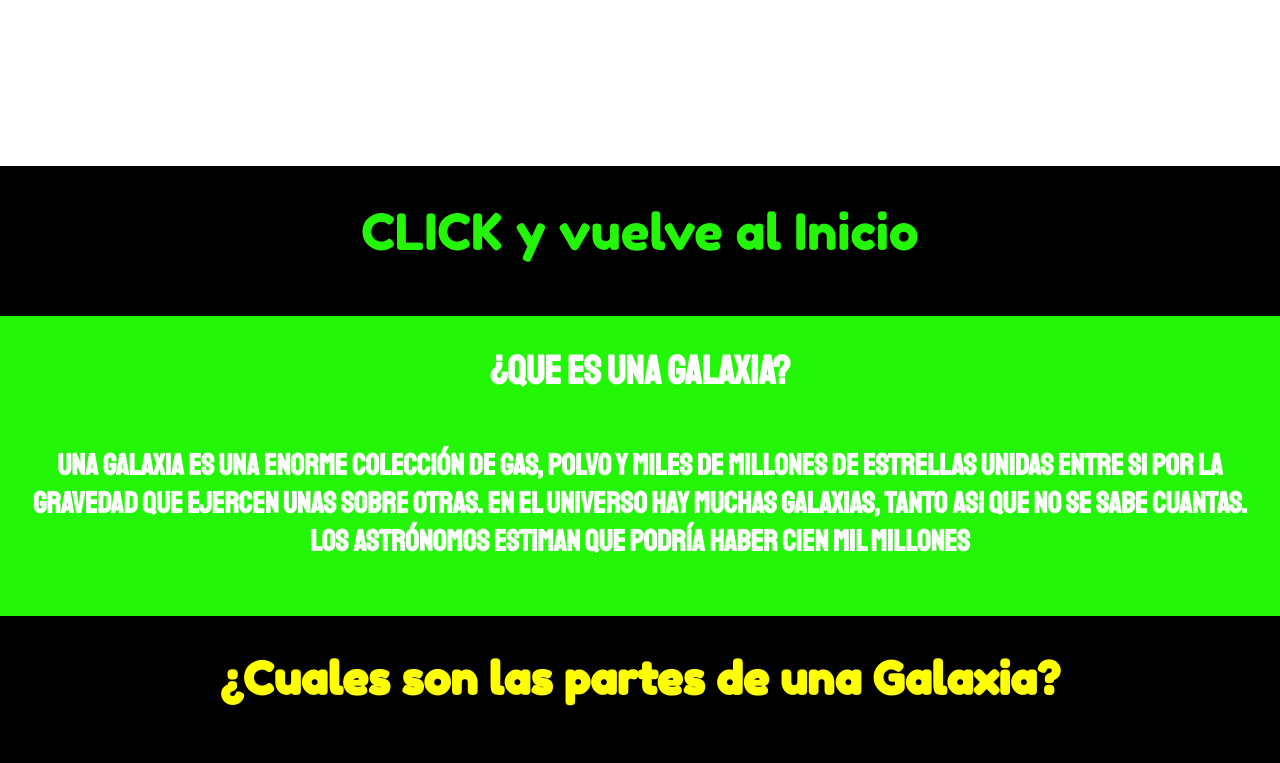
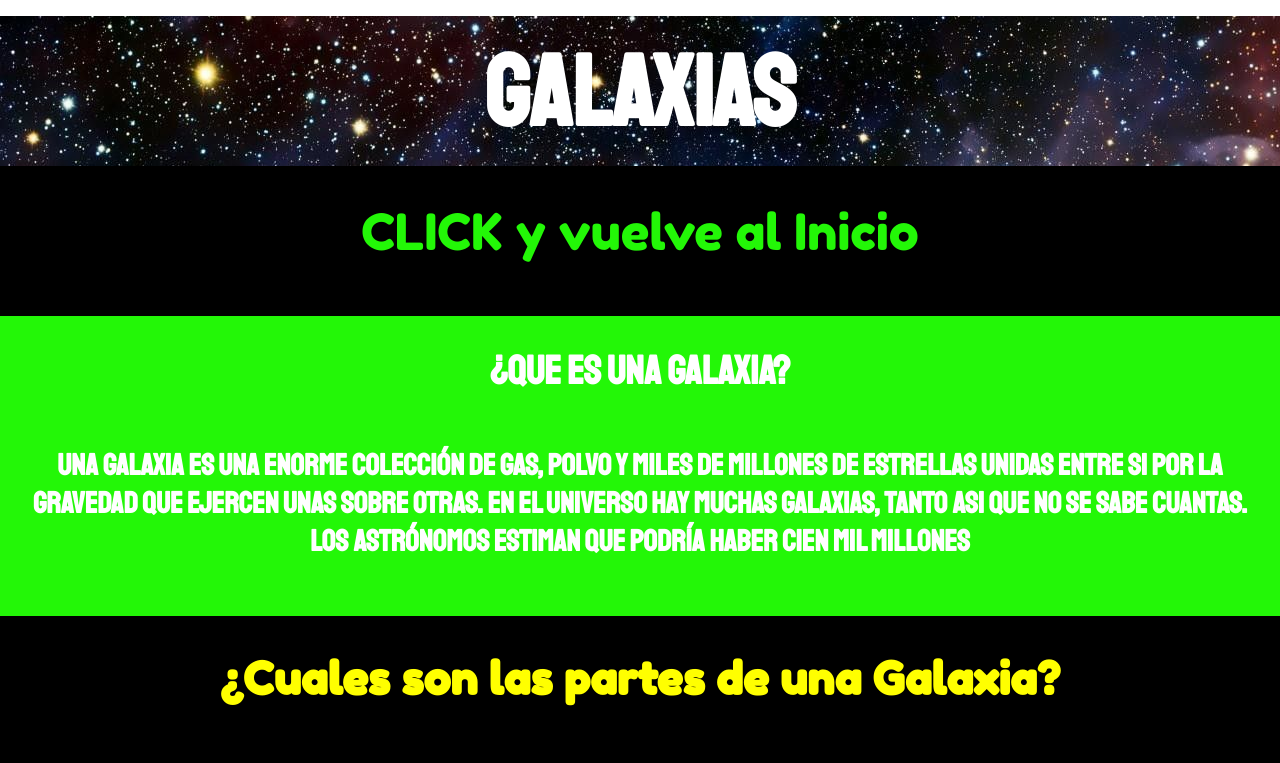
Before and after one commit to Mavillamon/OuterSpace, a plain HTML site: page Galaxias.html in a window 1280 px wide. Shown: the top 763 px of the page. Drawn offline with Linux system fonts and the light colour scheme; a web font is replaced by a local one.

Commit message:
Update Galaxia.css

```diff
--- a/Galaxia.css
+++ b/Galaxia.css
@@ -34,7 +34,7 @@
 }
 .Titulo{
     grid-area: Div1;
-    background: url(/Images/Fondo.jpg);
+    background: url(Fondo.jpg);
     font-size: 50px;
     font-family: 'Staatliches';
     text-align: center;
```
